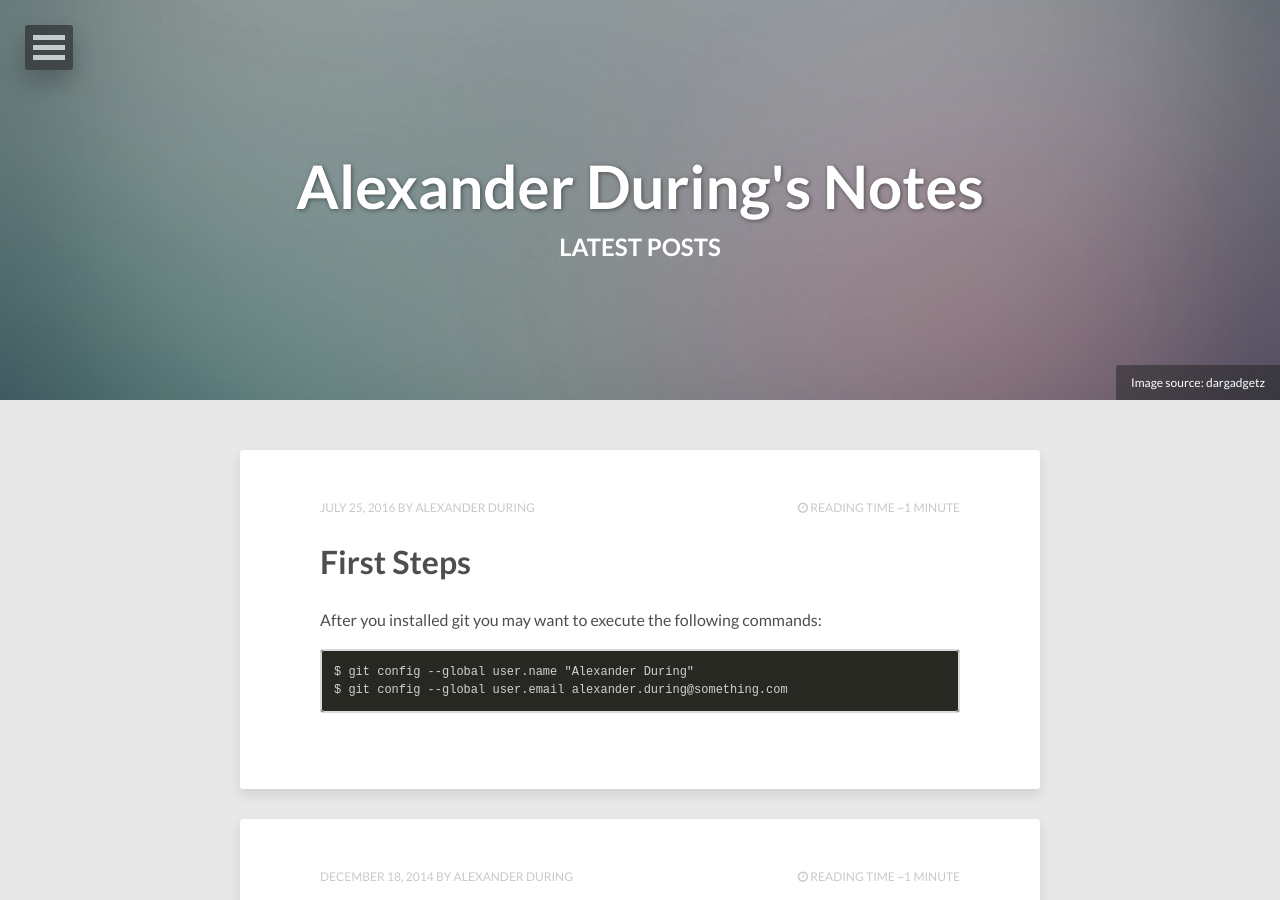
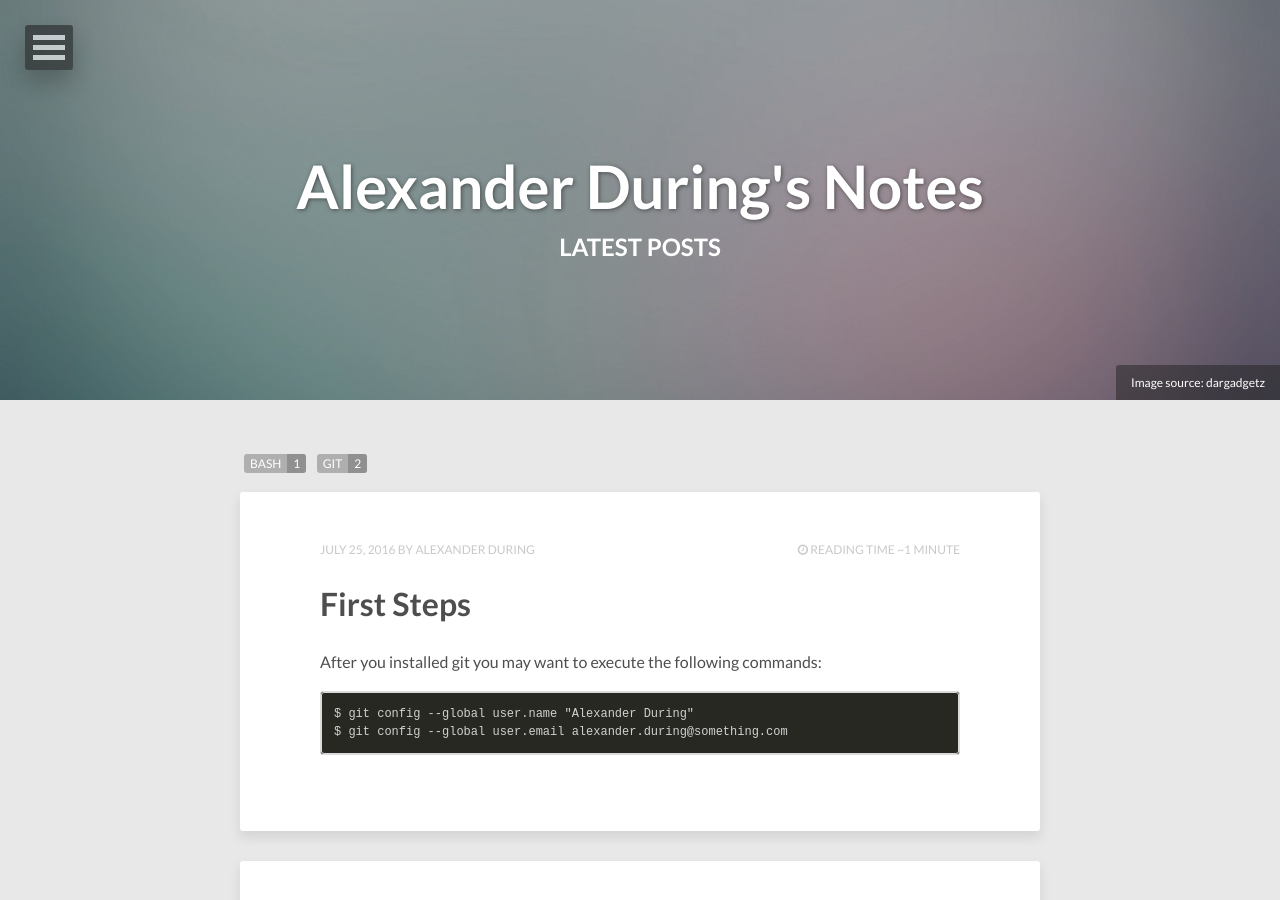
Before and after one commit to alexanderduring/notes, a Jekyll site: the page built from index.html, in a window 1280 px wide and 900 px high. Built offline with Jekyll 4.4.1, drawn with Linux system fonts in a browser that asks for light colours; nearby versions of some CDN libraries; the list of posts is cut into pages by our own code.

Commit message:
Update index.html

```diff
--- a/index.html
+++ b/index.html
@@ -9,6 +9,15 @@ image:
   credit: dargadgetz
   creditlink: http://www.dargadgetz.com/ios-7-abstract-wallpaper-pack-for-iphone-5-and-ipod-touch-retina/
 ---
+{% capture site_tags %}{% for tag in site.tags %}{{ tag | first }}{% unless forloop.last %},{% endunless %}{% endfor %}{% endcapture %}
+{% assign tags_list = site_tags | split:',' | sort %}
+
+<ul class="entry-meta inline-list">
+  {% for item in (0..site.tags.size) %}{% unless forloop.last %}
+    {% capture this_word %}{{ tags_list[item] | strip_newlines }}{% endcapture %}
+	  <li><a href="#{{ this_word }}" class="tag"><span class="term">{{ this_word }}</span> <span class="count">{{ site.tags[this_word].size }}</span></a></li>
+  {% endunless %}{% endfor %}
+</ul>
 
 {% for post in paginator.posts %}
 <article class="hentry">
```
